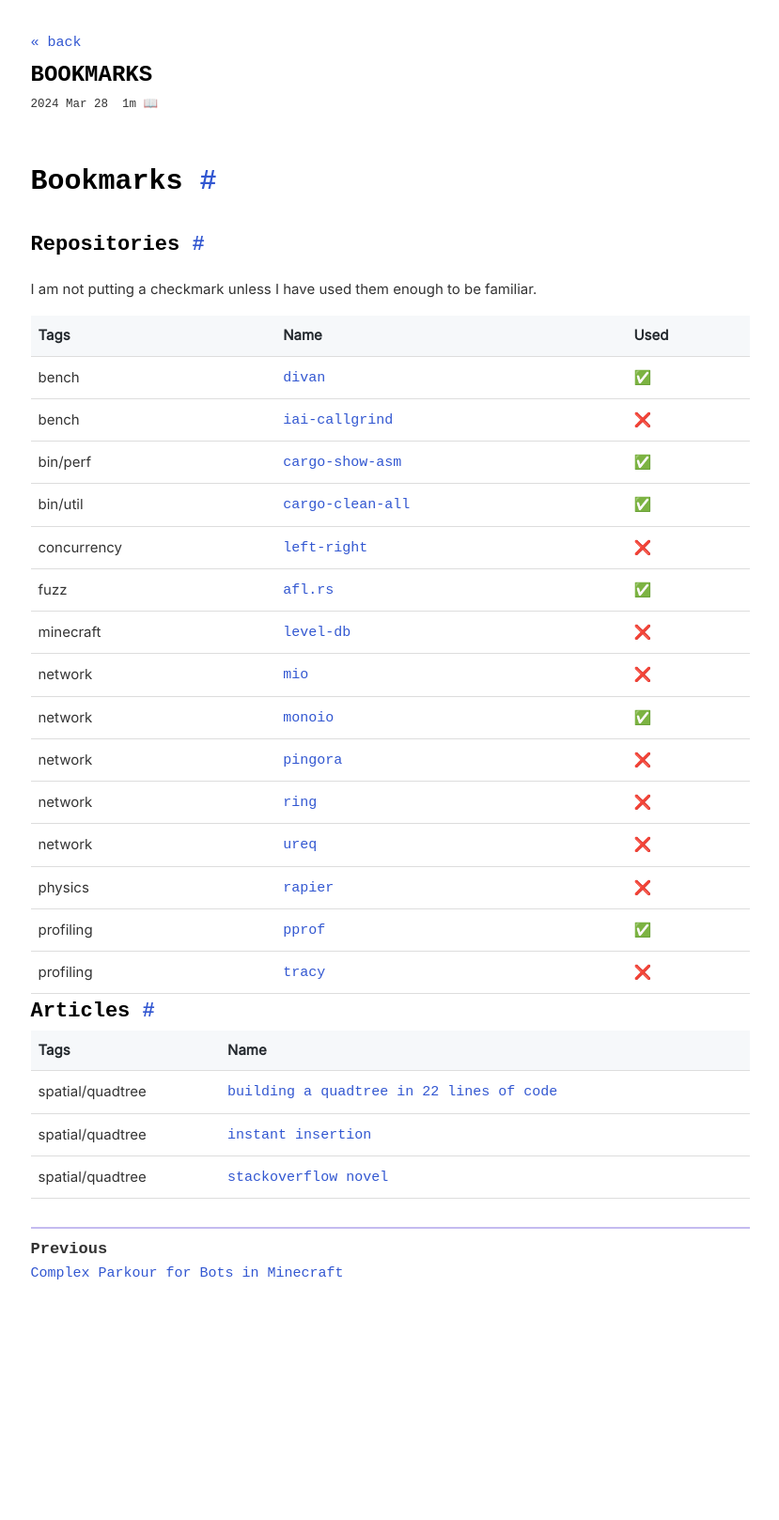
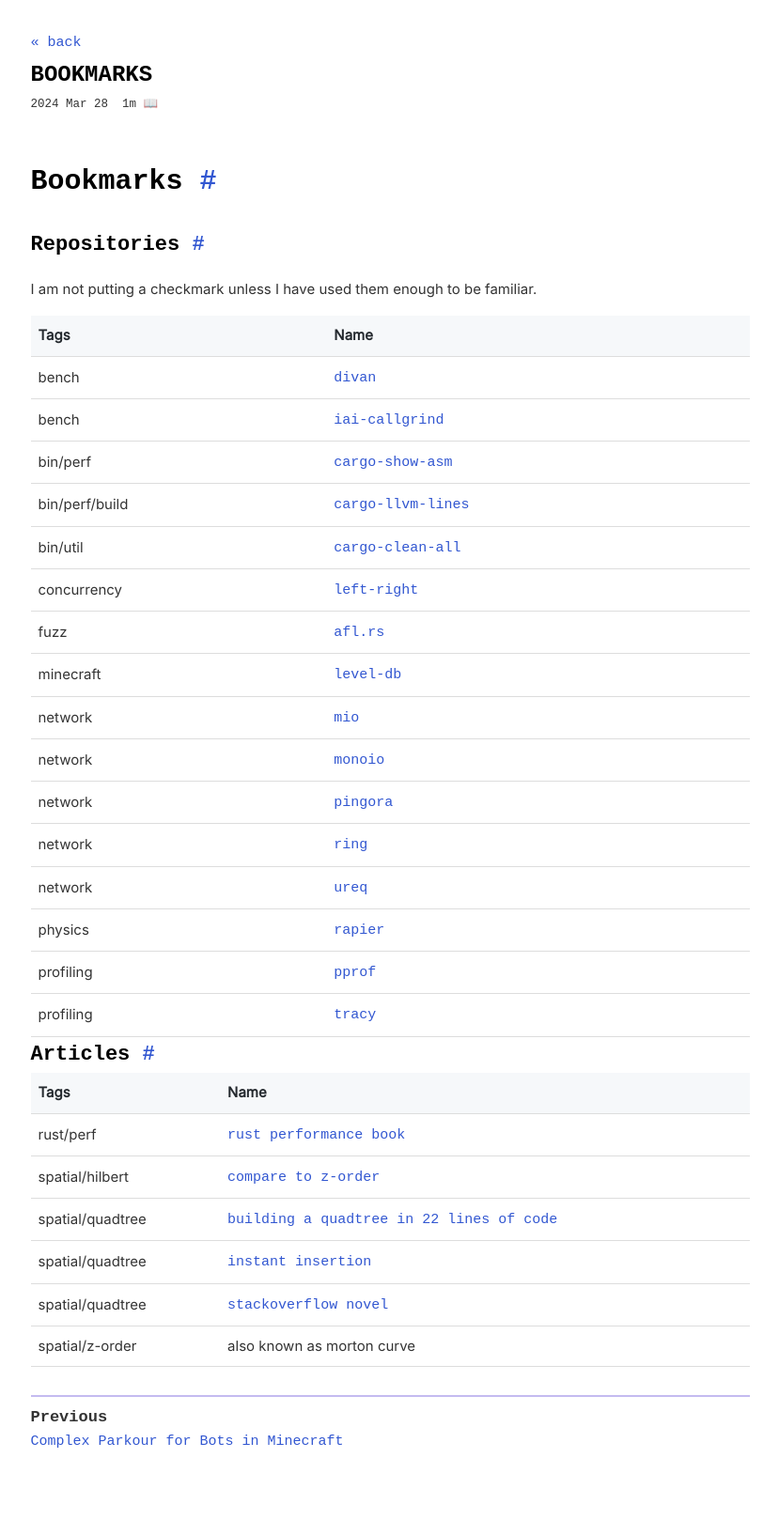
Before and after one commit to andrewgazelka/andrewgazelka.github.io, a Jekyll site: the page built from _posts/2024-03-28-bookmarks.md, in a window 1280 px wide. Shown: the whole page at 94% size, without its empty margins (225-1054 px from the left). Built offline with Jekyll 4.4.1, drawn with Linux system fonts in a browser that asks for light colours; some web fonts are replaced; before the commit the page ends 1439 px from its top, so only the background shows below that.

Commit message:
update bookmarks

```diff
--- a/_posts/2024-03-28-bookmarks.md
+++ b/_posts/2024-03-28-bookmarks.md
@@ -11,29 +11,33 @@
 
 I am not putting a checkmark unless I have used them enough to be familiar.
 
-| Tags        | Name                                                            | Used |
-| ----------- | --------------------------------------------------------------- | ---- |
-| bench       | [divan](https://github.com/nvzqz/divan)                         | ✅    |
-| bench       | [iai-callgrind](https://github.com/iai-callgrind/iai-callgrind) | ❌    |
-| bin/perf    | [cargo-show-asm](https://github.com/pacak/cargo-show-asm)       | ✅    |
-| bin/util    | [cargo-clean-all](https://github.com/dnlmlr/cargo-clean-all)    | ✅    |
-| concurrency | [left-right](https://github.com/jonhoo/left-right)              | ❌    |
-| fuzz        | [afl.rs](https://github.com/rust-fuzz/afl.rs)                   | ✅    |
-| minecraft   | [level-db](https://github.com/skade/leveldb)                    | ❌    |
-| network     | [mio](https://github.com/tokio-rs/mio)                          | ❌    |
-| network     | [monoio](https://github.com/bytedance/monoio)                   | ✅    |
-| network     | [pingora](https://github.com/cloudflare/pingora)                | ❌    |
-| network     | [ring](https://github.com/briansmith/ring)                      | ❌    |
-| network     | [ureq](https://github.com/algesten/ureq)                        | ❌    |
-| physics     | [rapier](https://github.com/dimforge/rapier)                    | ❌    |
-| profiling   | [pprof](https://github.com/tikv/pprof-rs)                       | ✅    |
-| profiling   | [tracy](https://github.com/nagisa/rust_tracy_client)            | ❌    |
+| Tags           | Name                                                             |
+| -------------- | ---------------------------------------------------------------- |
+| bench          | [divan](https://github.com/nvzqz/divan)                          |
+| bench          | [iai-callgrind](https://github.com/iai-callgrind/iai-callgrind)  |
+| bin/perf       | [cargo-show-asm](https://github.com/pacak/cargo-show-asm)        |
+| bin/perf/build | [cargo-llvm-lines](https://github.com/dtolnay/cargo-llvm-lines/) |
+| bin/util       | [cargo-clean-all](https://github.com/dnlmlr/cargo-clean-all)     |
+| concurrency    | [left-right](https://github.com/jonhoo/left-right)               |
+| fuzz           | [afl.rs](https://github.com/rust-fuzz/afl.rs)                    |
+| minecraft      | [level-db](https://github.com/skade/leveldb)                     |
+| network        | [mio](https://github.com/tokio-rs/mio)                           |
+| network        | [monoio](https://github.com/bytedance/monoio)                    |
+| network        | [pingora](https://github.com/cloudflare/pingora)                 |
+| network        | [ring](https://github.com/briansmith/ring)                       |
+| network        | [ureq](https://github.com/algesten/ureq)                         |
+| physics        | [rapier](https://github.com/dimforge/rapier)                     |
+| profiling      | [pprof](https://github.com/tikv/pprof-rs)                        |
+| profiling      | [tracy](https://github.com/nagisa/rust_tracy_client)             |
 
 ## Articles
 
 
 | Tags             | Name                                                                                                                                               |
 | ---------------- | -------------------------------------------------------------------------------------------------------------------------------------------------- |
+| rust/perf        | [rust performance book](https://nnethercote.github.io/perf-book/title-page.html)                                                                   |
+| spatial/hilbert  | [compare to z-order](https://computergraphics.stackexchange.com/a/1480/21352)                                                                      |
 | spatial/quadtree | [building a quadtree in 22 lines of code](https://lisyarus.github.io/blog/programming/2022/12/21/quadtrees.html)                                   |
 | spatial/quadtree | [instant insertion](http://lspiroengine.com/?p=530)                                                                                                |
 | spatial/quadtree | [stackoverflow novel](https://stackoverflow.com/questions/41946007/efficient-and-well-explained-implementation-of-a-quadtree-for-2d-collision-det) |
+| spatial/z-order  | also known as morton curve                                                                                                                         |
```
